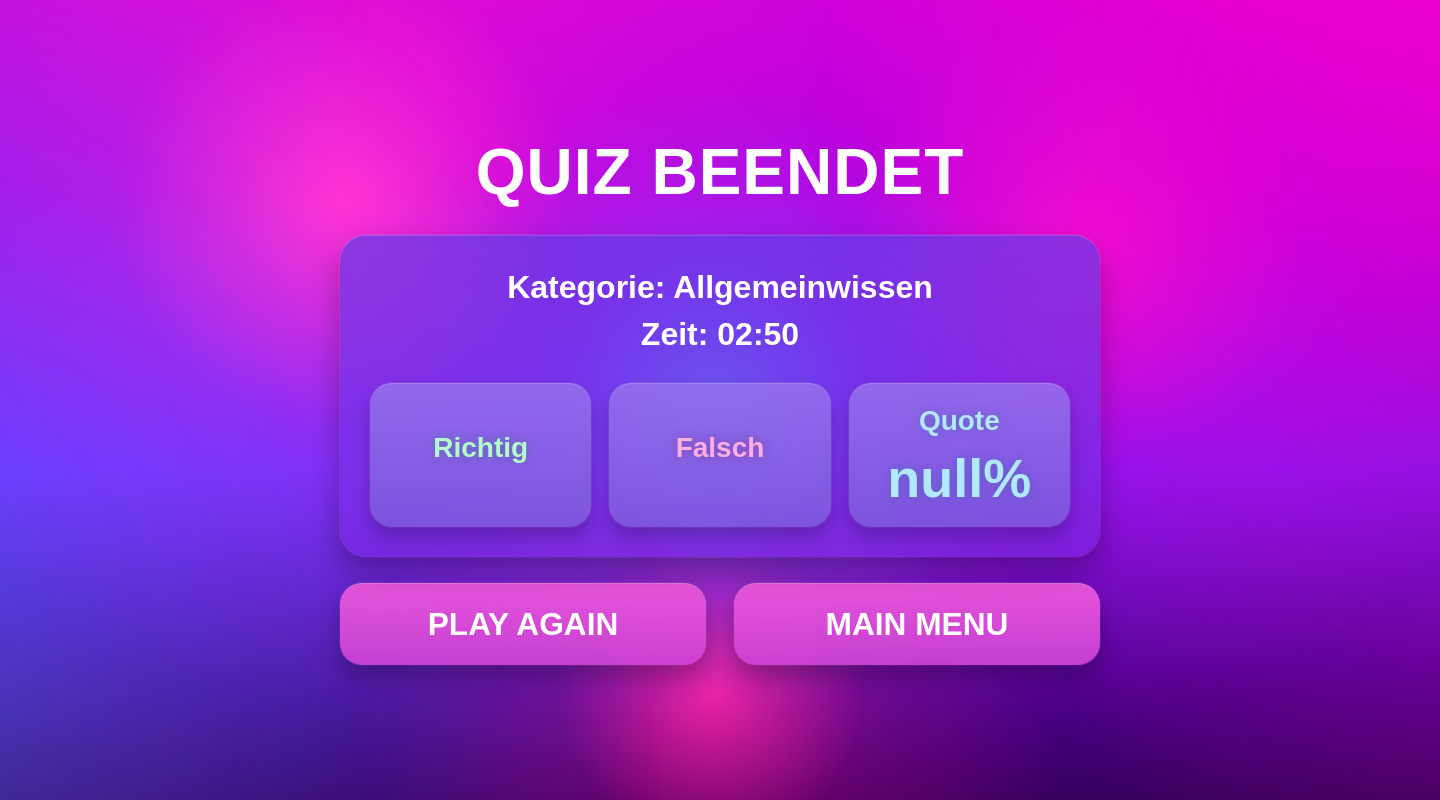
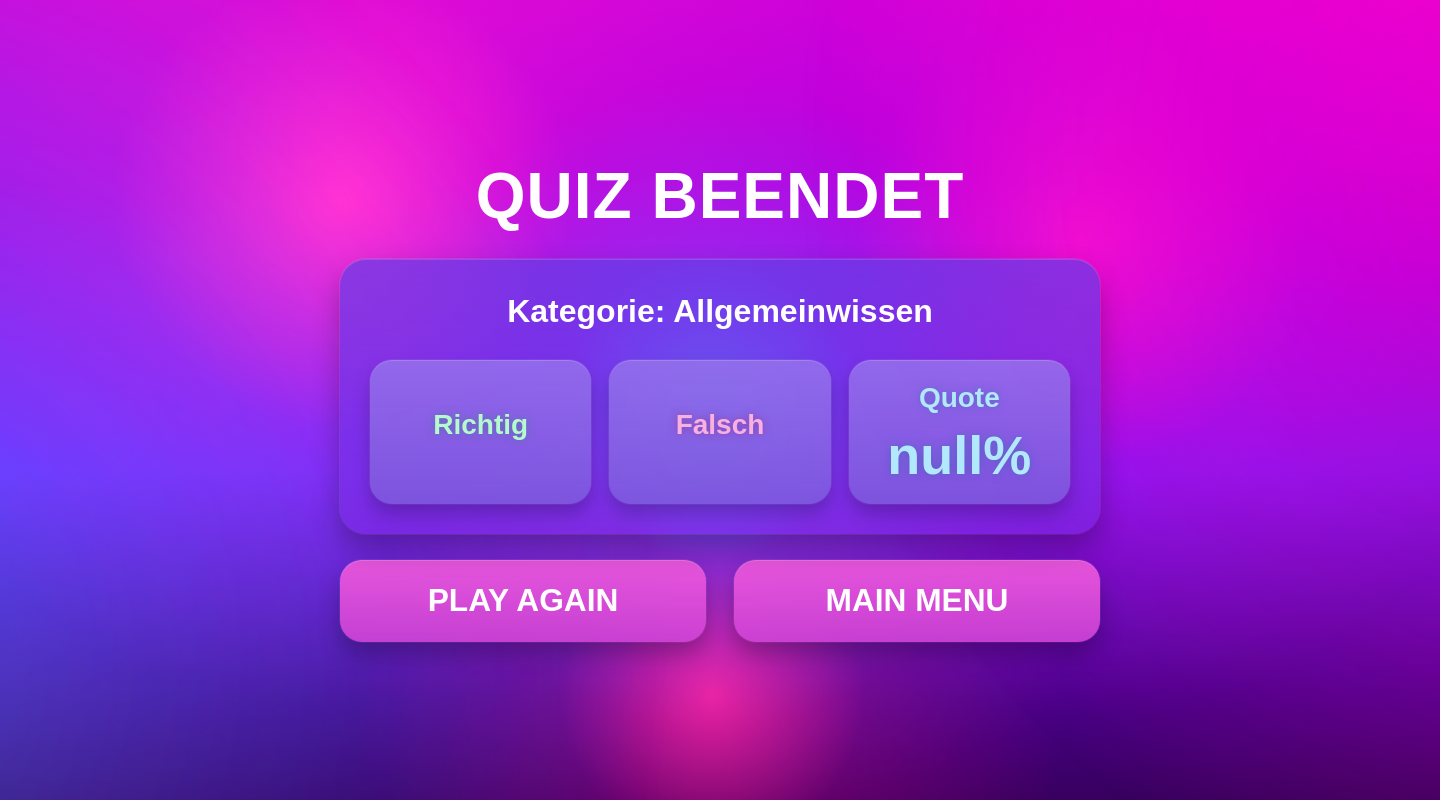
Before and after one commit to Schubbii/Quiz-App, an Electron app: page src/scoreboard.html in a window 1440 px wide. Drawn offline with Linux system fonts and the light colour scheme; a web font is replaced by a local one.

Commit message:
commented time

```diff
--- a/src/scoreboard.html
+++ b/src/scoreboard.html
@@ -16,7 +16,7 @@
     <section class="scoreboard-card">
       <div class="scoreboard-meta">
         <p class="scoreboard-category">Kategorie: Allgemeinwissen</p>
-        <p class="scoreboard-time">Zeit: 02:50</p>
+        <!-- <p class="scoreboard-time">Zeit: 02:50</p> -->
       </div>
 
       <div class="scoreboard-stats">
```
